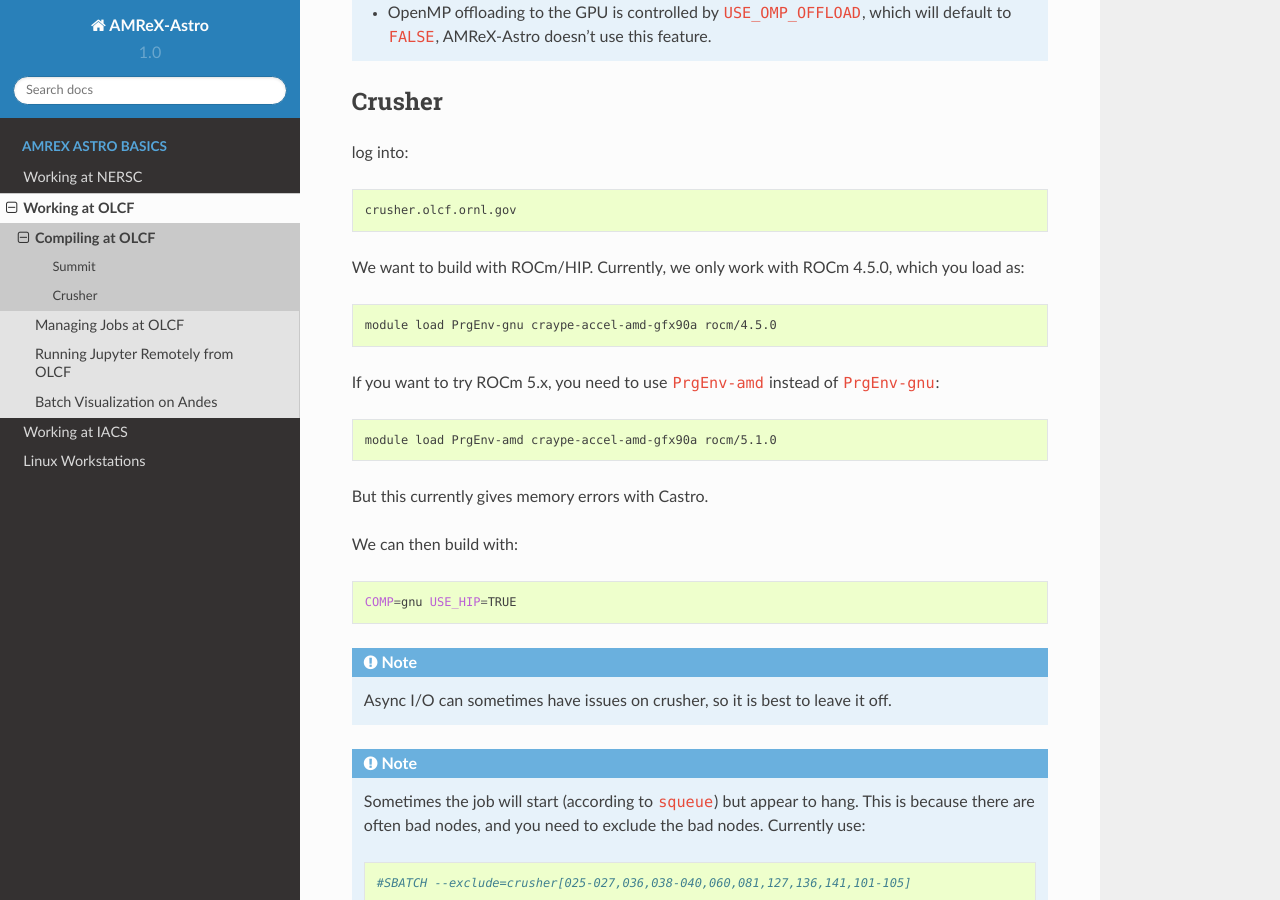
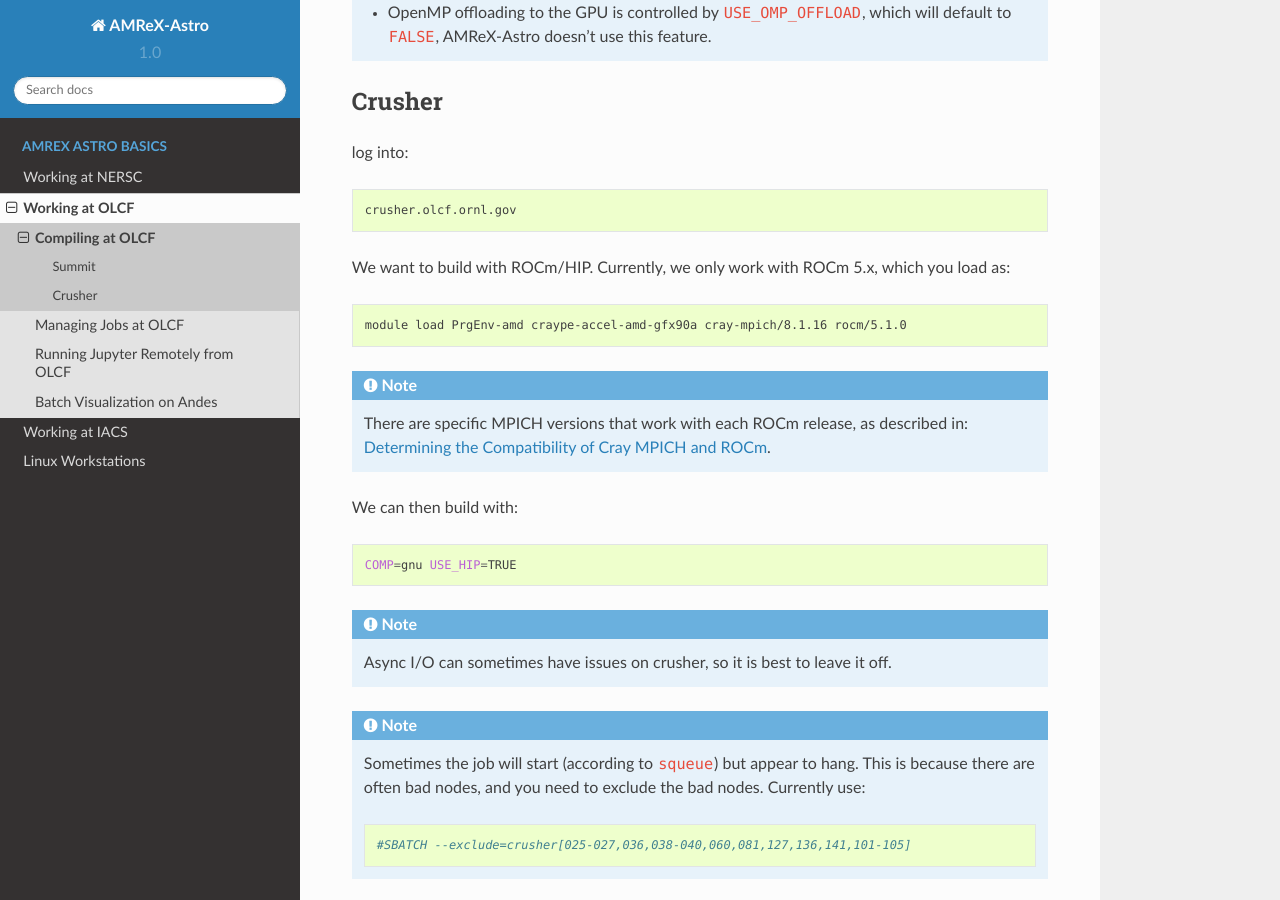
Before and after one commit to AMReX-Astro/workflow, a Sphinx documentation site: the page built from sphinx_docs/source/olcf-compilers.rst, in a window 1280 px wide and 900 px high, scrolled down 1109 px. Built offline with Sphinx 7.4.7 and the Read the Docs theme 2.0.0, drawn with Linux system fonts in a browser that asks for light colours.

Commit message:
update crusher docs

```diff
--- a/sphinx_docs/source/olcf-compilers.rst
+++ b/sphinx_docs/source/olcf-compilers.rst
@@ -53,17 +53,15 @@
 
    crusher.olcf.ornl.gov
 
-We want to build with ROCm/HIP.  Currently, we only work with ROCm 4.5.0,
+We want to build with ROCm/HIP.  Currently, we only work with ROCm 5.x,
 which you load as::
 
-    module load PrgEnv-gnu craype-accel-amd-gfx90a rocm/4.5.0
+   module load PrgEnv-amd craype-accel-amd-gfx90a cray-mpich/8.1.16 rocm/5.1.0
 
-If you want to try ROCm 5.x, you need to use ``PrgEnv-amd`` instead of
-``PrgEnv-gnu``::
+.. note::
 
-   module load PrgEnv-amd craype-accel-amd-gfx90a rocm/5.1.0
-
-But this currently gives memory errors with Castro.
+   There are specific MPICH versions that work with each ROCm release,
+   as described in: `Determining the Compatibility of Cray MPICH and ROCm <https://docs.olcf.ornl.gov/systems/crusher_quick_start_guide.html#determining-the-compatibility-of-cray-mpich-and-rocm>`_.
 
 We can then build with::
 
```
